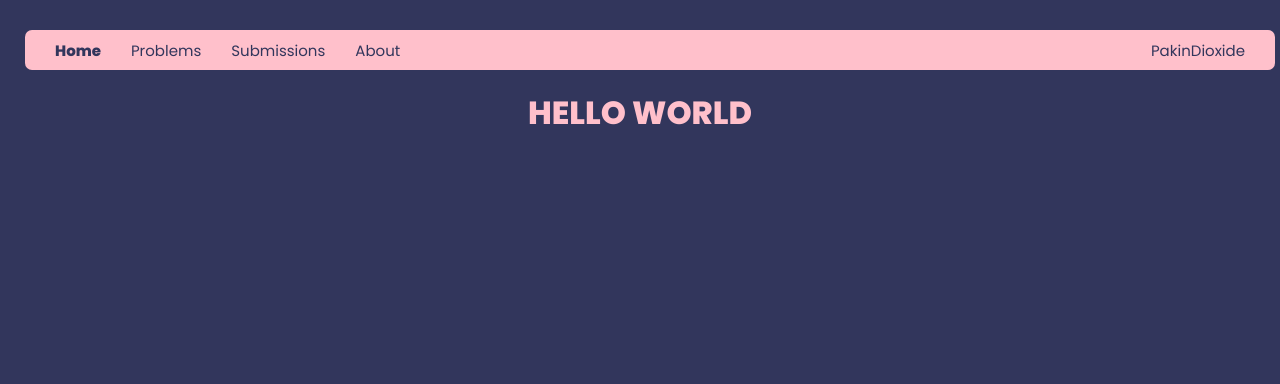
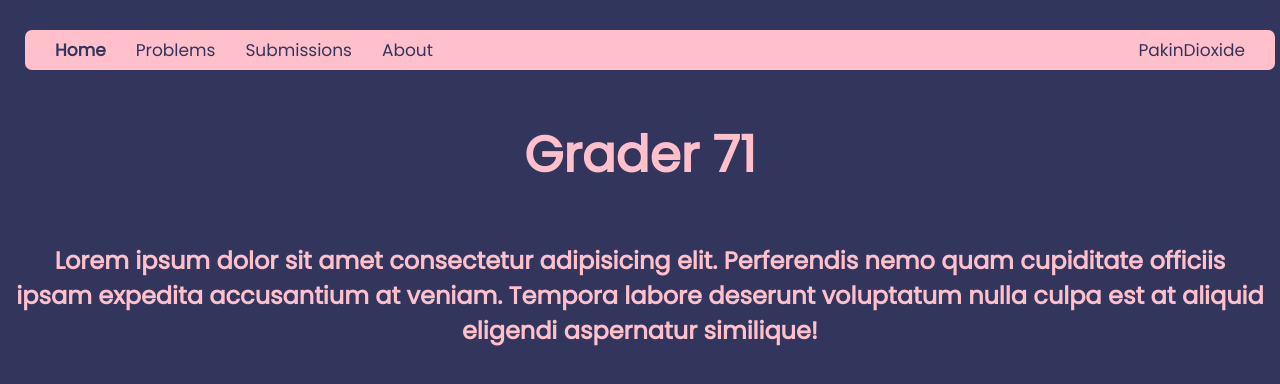
Before and after one commit to grader71/grader71, a Next.js app: page / in a window 1280 px wide. Shown: the top 384 px of the page. Built offline with nearby package versions, Linux system fonts and the light colour scheme.

Commit message:
Home page structure #1

```diff
--- a/src/app/layout.tsx
+++ b/src/app/layout.tsx
@@ -13,7 +13,7 @@ export default function RootLayout({
       <head>
       <link rel="preconnect" href="https://fonts.googleapis.com" />
       <link rel="preconnect" href="https://fonts.gstatic.com" />
-      <link href="https://fonts.googleapis.com/css2?family=Poppins:wght@400;800&display=swap" rel="stylesheet" />
+      <link href="https://fonts.googleapis.com/css2?family=Poppins&display=swap" rel="stylesheet" />
       </head>
       <body>{children}</body>
     </html>
--- a/src/app/page.tsx
+++ b/src/app/page.tsx
@@ -6,7 +6,8 @@ const home = () => {
   return (
     <div>
       <Header selected = "Home" username = "PakinDioxide"/>
-      <h1>HELLO WORLD </h1>
+      <p className="topic">Grader 71</p>
+      <h2>Lorem ipsum dolor sit amet consectetur adipisicing elit. Perferendis nemo quam cupiditate officiis ipsam expedita accusantium at veniam. Tempora labore deserunt voluptatum nulla culpa est at aliquid eligendi aspernatur similique!</h2>
     </div>
   )
 }
--- a/src/styles/global.css
+++ b/src/styles/global.css
@@ -11,7 +11,19 @@ div {
     margin-right: auto;
 }
 
-h1 {
+
+h1,
+h2,
+p {
     color: pink;
     text-align: center;
 }
+
+.topic {
+    font-size: 50px;
+    font-weight: bold;
+}
+
+.text_highlight {
+    color: coral;
+}
--- a/src/styles/header.css
+++ b/src/styles/header.css
@@ -3,7 +3,7 @@
 .menu_selected,
 .account_menu_selected {
     color: #32365c;
-    font-size: 15px;
+    font-size: 17px;
     text-align: center;
     text-decoration: none;
     margin-left: 30px;
@@ -11,7 +11,7 @@
 
 .menu_selected,
 .account_menu_selected {
-    font-weight: 800;
+    font-weight: bold;
 }
 
 .account_menu,
```
